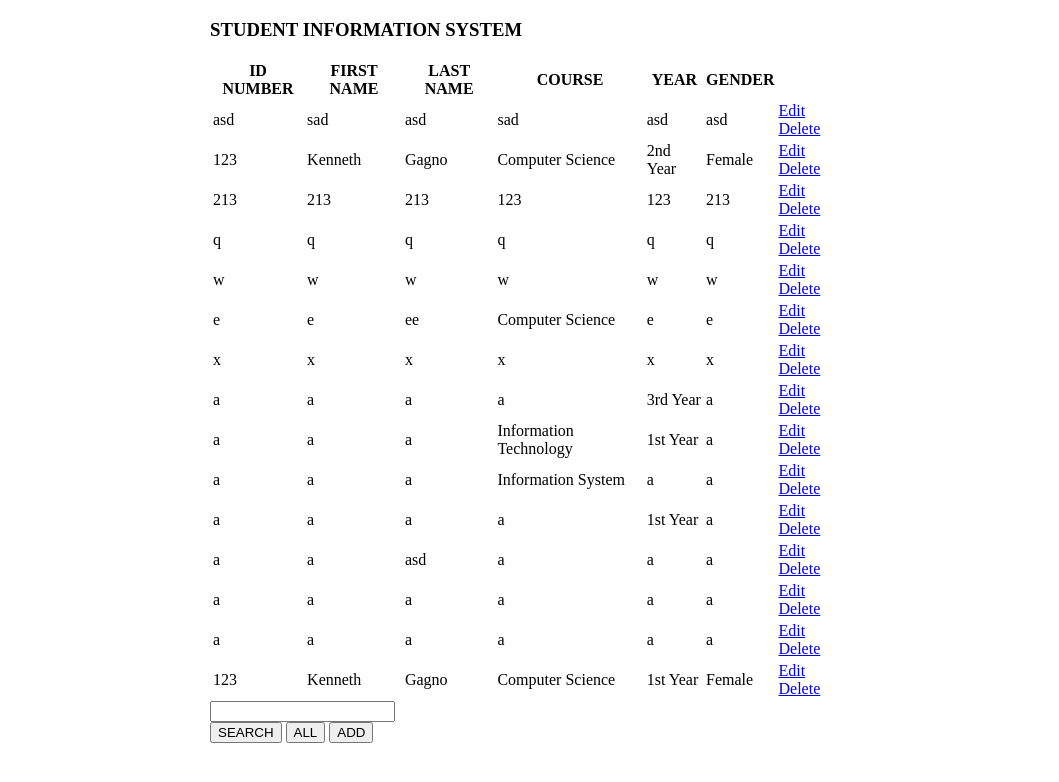
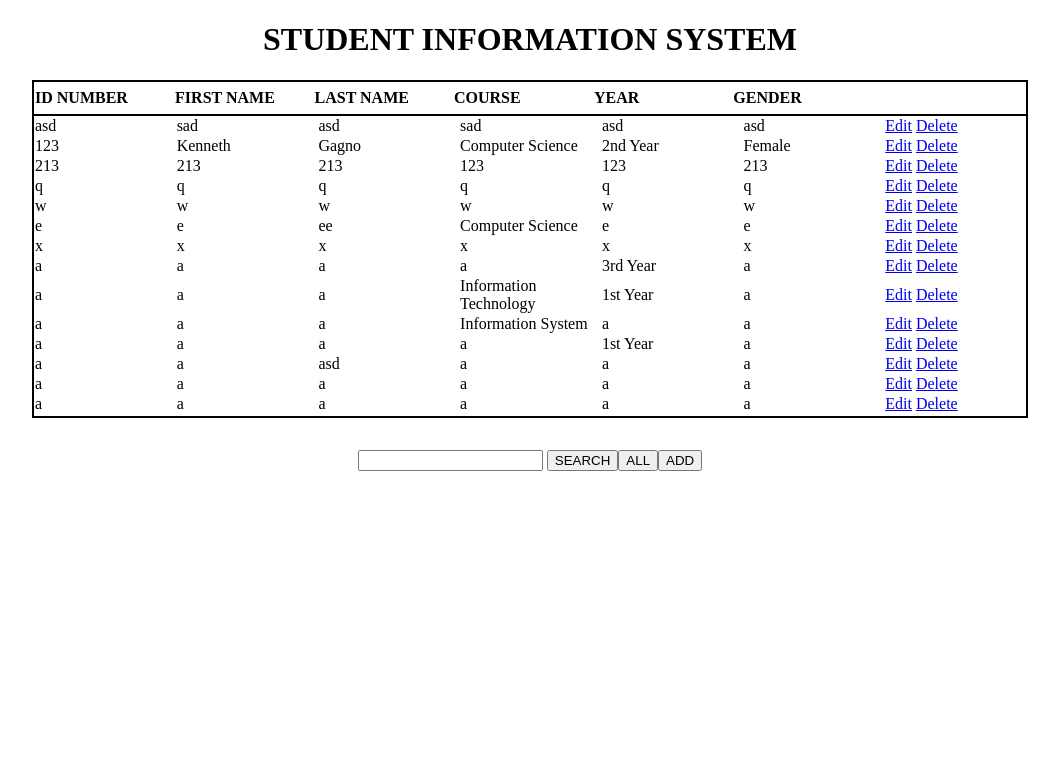
Before and after one commit to kennethmartingagno/ssis-flask, a Flask app: page / in a window 1280 px wide. Shown: the top 782 px of the page, without its empty margins (110-1169 px from the left). Run offline with Flask 2, Linux system fonts and the light colour scheme; data comes from the database, SQL or seed files in the repository; both versions use the stored data as it was after the commit.

Commit message:
simple design

```diff
--- a/__init__.py
+++ b/__init__.py
@@ -11,6 +11,16 @@ def index():
     connection.row_factory = sqlite3.Row
     cursor = connection.cursor()
     cursor.execute("SELECT * FROM Students")
+    data = cursor.fetchall()
+    return render_template("index.html", student=data)
+
+@app.route('/search', methods=['GET', 'POST'])
+def search_student():
+    id_number = request.form.get('id_number')
+    connection = sqlite3.connect("students.db")
+    connection.row_factory = sqlite3.Row
+    cursor = connection.cursor()
+    cursor.execute("SELECT * FROM Students WHERE id_number = ?", (id_number,))
     data = cursor.fetchall()
     return render_template("index.html", student=data)
 
--- /dev/null
+++ b/static/style.css
@@ -0,0 +1,73 @@
+body {
+    box-sizing: border-box;
+}
+
+.form-add {
+    display: none;
+    position: fixed;
+    top: 6em;
+    border: solid 3px black;
+}
+
+.form-wrapper {
+    display: flex;
+    justify-content: center;
+}
+
+.form-container {
+    max-width: 150px;
+    padding: 10px;
+    background-color: white;
+}
+
+h1 {
+    text-align: center;
+}
+
+.content {
+    display: flex;
+    justify-content: center;
+}
+
+.functions-container {
+    padding-top: 2em;
+    display: flex;
+    flex-direction: row;
+    justify-content: center;
+}
+
+table.scroll {
+    width: 996px; /* 140px * 5 column + 16px scrollbar width */
+    border-spacing: 0;
+    border: 2px solid black;
+}
+
+table.scroll tbody,
+table.scroll thead tr { display: block; }
+
+table.scroll tbody {
+    height: 300px;
+    overflow-y: auto;
+    overflow-x: hidden;
+}
+
+table.scroll tbody td,
+table.scroll thead th {
+    width: 140px;
+}
+
+table.scroll thead th:last-child {
+    width: 156px; /* 140px + 16px scrollbar width */
+}
+
+thead tr th {
+    height: 30px;
+    line-height: 30px;
+    text-align: left;
+}
+
+tbody { border-top: 2px solid black; }
+
+tbody td:last-child, thead th:last-child {
+    border-right: none !important;
+}
--- a/templates/index.html
+++ b/templates/index.html
@@ -6,20 +6,12 @@
     <meta name="viewport" content="width=device-width, initial-scale=1.0">
     <title>SSIS</title>
 </head>
-<style>
-    .form-add {
-        display: none;
-    }
-    body {
-        margin: auto;
-        width: 50%;
-    }
-</style>
+<link rel="stylesheet" href="static/style.css">
 <body>
-    <div>
-        <h3>STUDENT INFORMATION SYSTEM</h3>
+    <h1>STUDENT INFORMATION SYSTEM</h1>
+    <div class="content">
 
-        <table>
+        <table class="scroll">
             <thead>
                 <tr>
                     <th>ID NUMBER</th>
@@ -50,17 +42,19 @@
         </table>
     </div>
     <div class="functions-container">
-        <form action="">
-            <label for=""></label>
-            <input type="text">
+        <form action="{{ url_for('search_student') }}" method='POST'>
+            <label for="id_number"></label>
+            <input type="text" name="id_number">
+            <button type="submit">SEARCH</button>
         </form>
-        <div class="buttons">
-            <button>SEARCH</button>
-            <button>ALL</button>
-            <button onclick="openForm()">ADD</button>
-        </div>
+            <form action="{{ url_for('index') }}">
+                <button type="submit">ALL</button>
+            </form>
+        <button onclick="openForm()">ADD</button>
+    </div>
+    <div class="form-wrapper">
         <div class="form-add" id="insertForm">
-            <form action="{{ url_for('add') }}" class="form-container" method='POST'>
+            <form action="{{ url_for('add') }}" class="form-container" method='POST' class="form-container">
                 <label for="first">FIRST NAME</label>
                 <input type="text" name="first" required>
 
```
Also changed, not shown: README.md (added), students.db.
